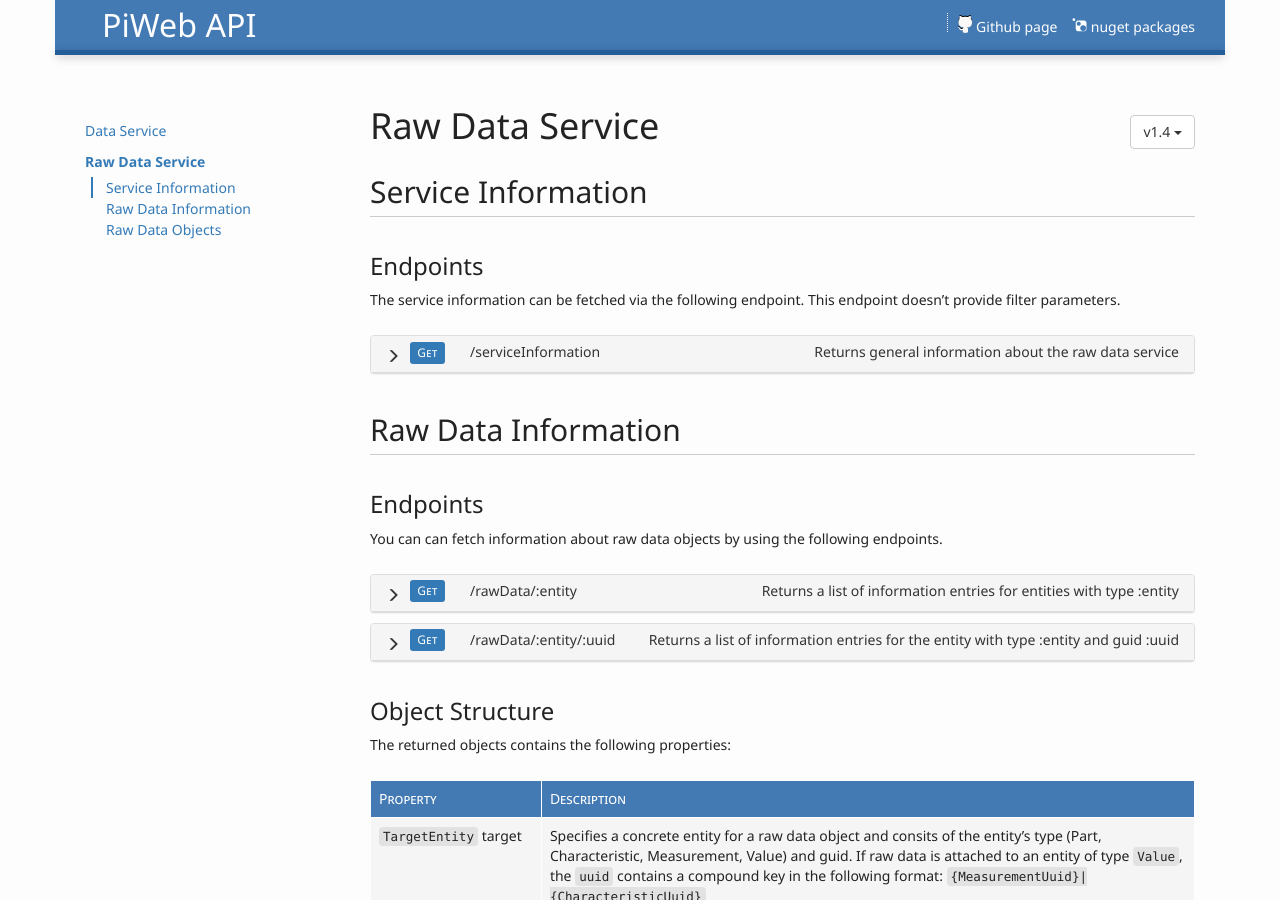
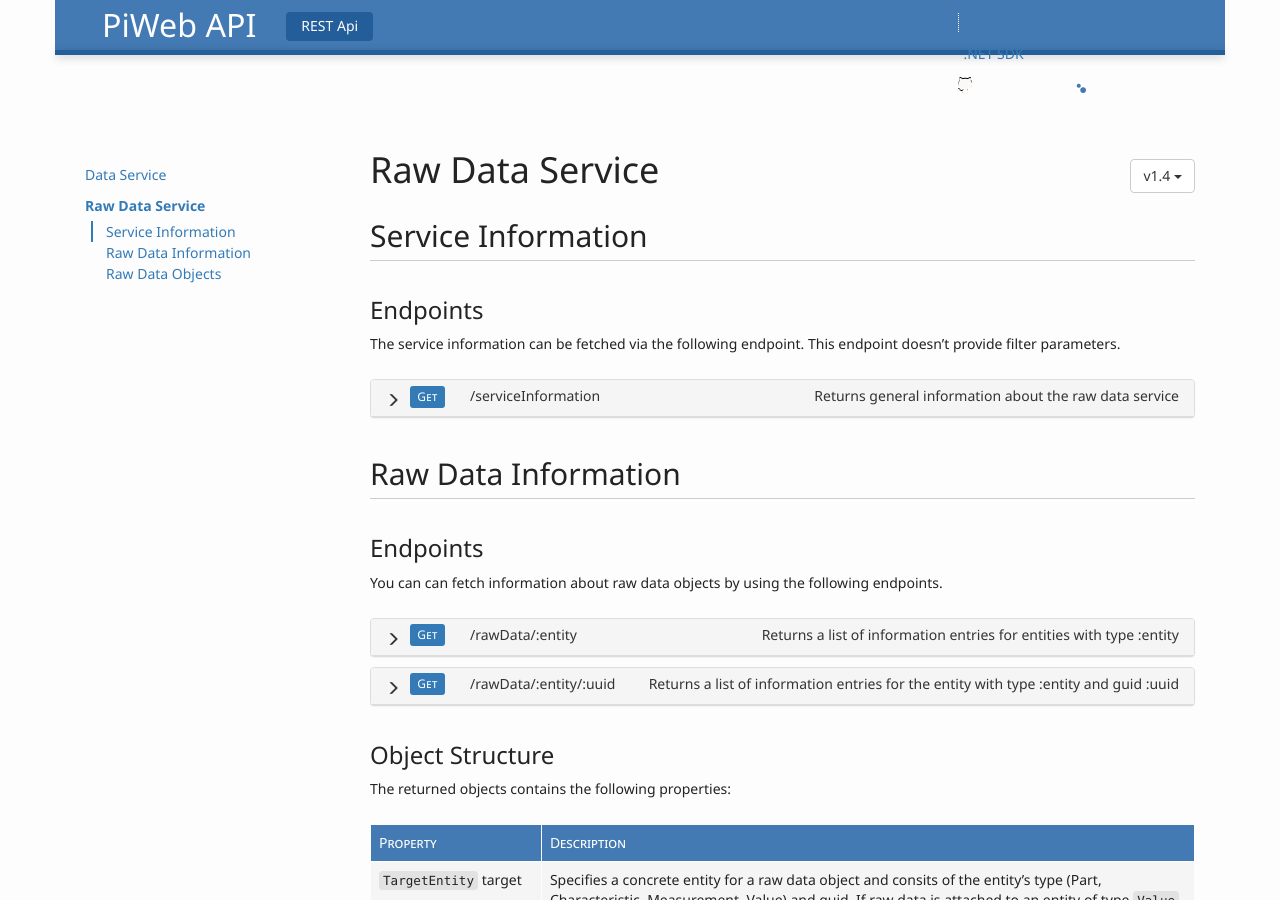
Before and after one commit to ZEISS-PiWeb/PiWeb-Api, a Jekyll site: the page built from _pages/API/v1.4/RawDataService/02-rawdataservice.md, in a window 1280 px wide and 900 px high. Built offline with Jekyll 4.4.1, drawn with Linux system fonts in a browser that asks for light colours.

Commit message:
Fixed sort and filter bug

```diff
--- a/_includes/toc_main_api.html
+++ b/_includes/toc_main_api.html
@@ -1,6 +1,6 @@
 <ul class="nav navbar-nav">
 {% for node in site.pages %}
-		{% if node.level == 0 and node.area == restApi and node.isCurrentVersion and node.isCurrentVersion == true %}
+		{% if node.level == 0 and node.area == 'restApi' and node.isCurrentVersion and node.isCurrentVersion == true %}
 			<li><a {% if node.area == page.area %}class="active" {% endif %}href="{{site.baseurl}}{{ node.url }}">{{ node.title }}</a></li>
 		{% endif %}
 {% endfor %}
--- a/_includes/toc_main_sdk.html
+++ b/_includes/toc_main_sdk.html
@@ -2,7 +2,7 @@
     <li style="border-left:1px dotted;">
         <span>
             {% for node in site.pages %}
-		    {% if node.level == 0 and node.area == sdk and node.isCurrentVersion and node.isCurrentVersion == true %}
+		    {% if node.level == 0 and node.area == 'sdk' and node.isCurrentVersion and node.isCurrentVersion == true %}
 			    <li><a {% if node.area == page.area %}class="active" {% endif %}href="{{site.baseurl}}{{ node.url }}">{{ node.title }}</a></li>
 		    {% endif %}
             {% endfor %}
--- a/_includes/version_combobox.html
+++ b/_includes/version_combobox.html
@@ -4,7 +4,8 @@
     <span class="caret"></span>
   </button>
   <ul class="dropdown-menu" aria-labelledby="dropdownMenu1">
-    {% for node in site.pages reversed %}
+    {% assign pages = site.pages | sort: 'version' | reversed  %}
+    {% for node in pages %}
 		{% if node.level == 0 and node.area == page.area %}
 			<li><a {% if node.version == page.version %}class="active" {% endif %}href="{{site.baseurl}}{{ node.url }}">v{{node.version}}</a></li>
 		{% endif %}
```
